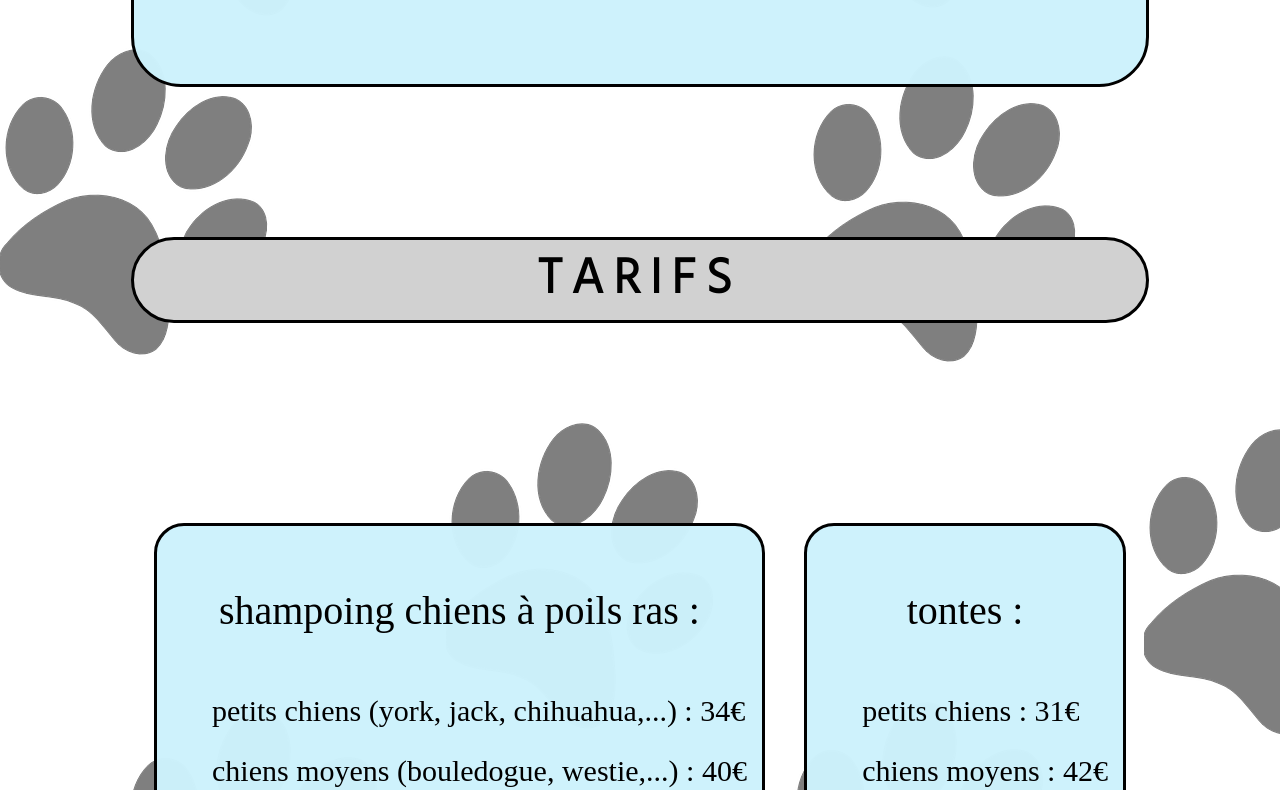
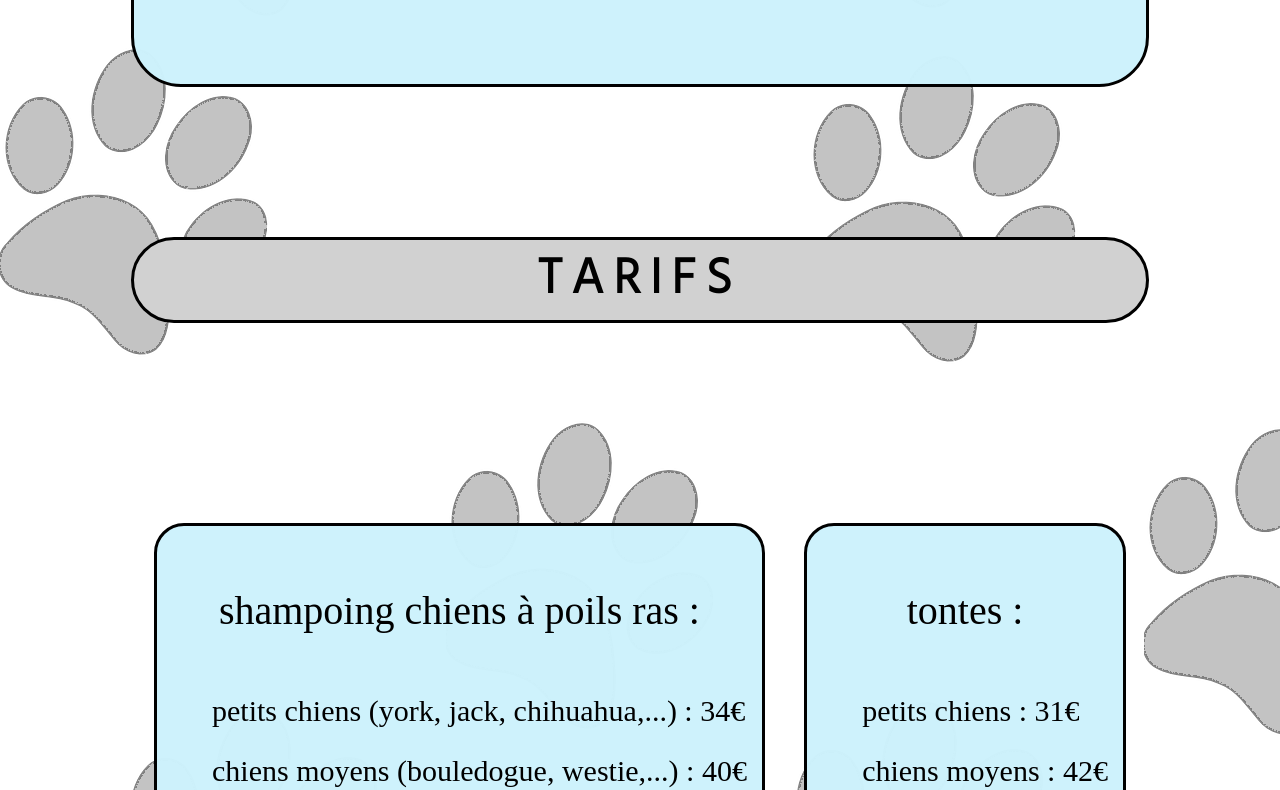
Before and after one commit to createyourwebsite/chien-bel-allure, a plain HTML site: page index.html in a window 1280 px wide. Shown: the part 966-1756 px from the top of the page. Drawn offline with Linux system fonts and the light colour scheme.

Commit message:
Update style.css

```diff
--- a/style.css
+++ b/style.css
@@ -1,5 +1,5 @@
 html {
-    background: url('pate3.png');
+    background: url('pate4.png');
     background-attachment: fixed;
 }
 
```
